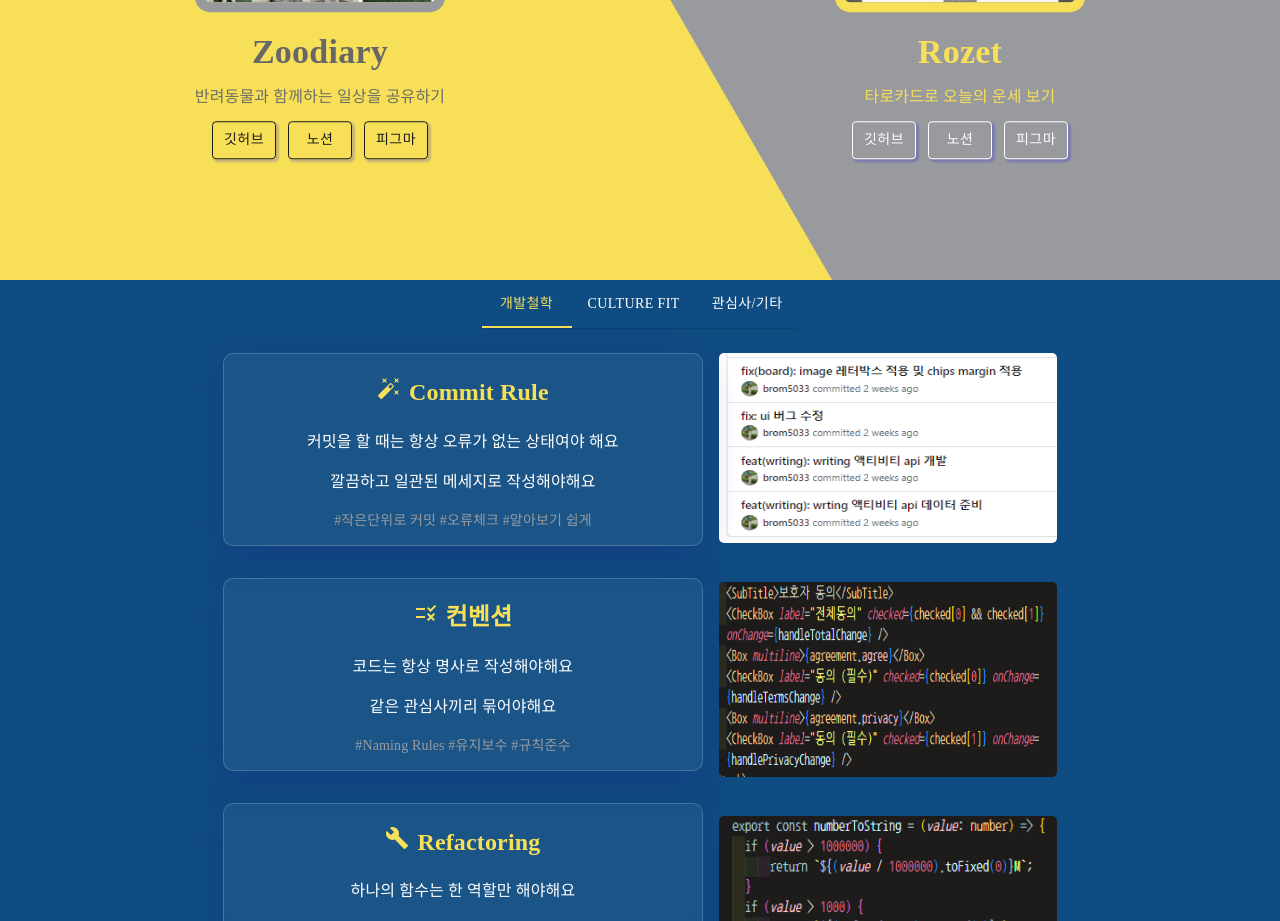
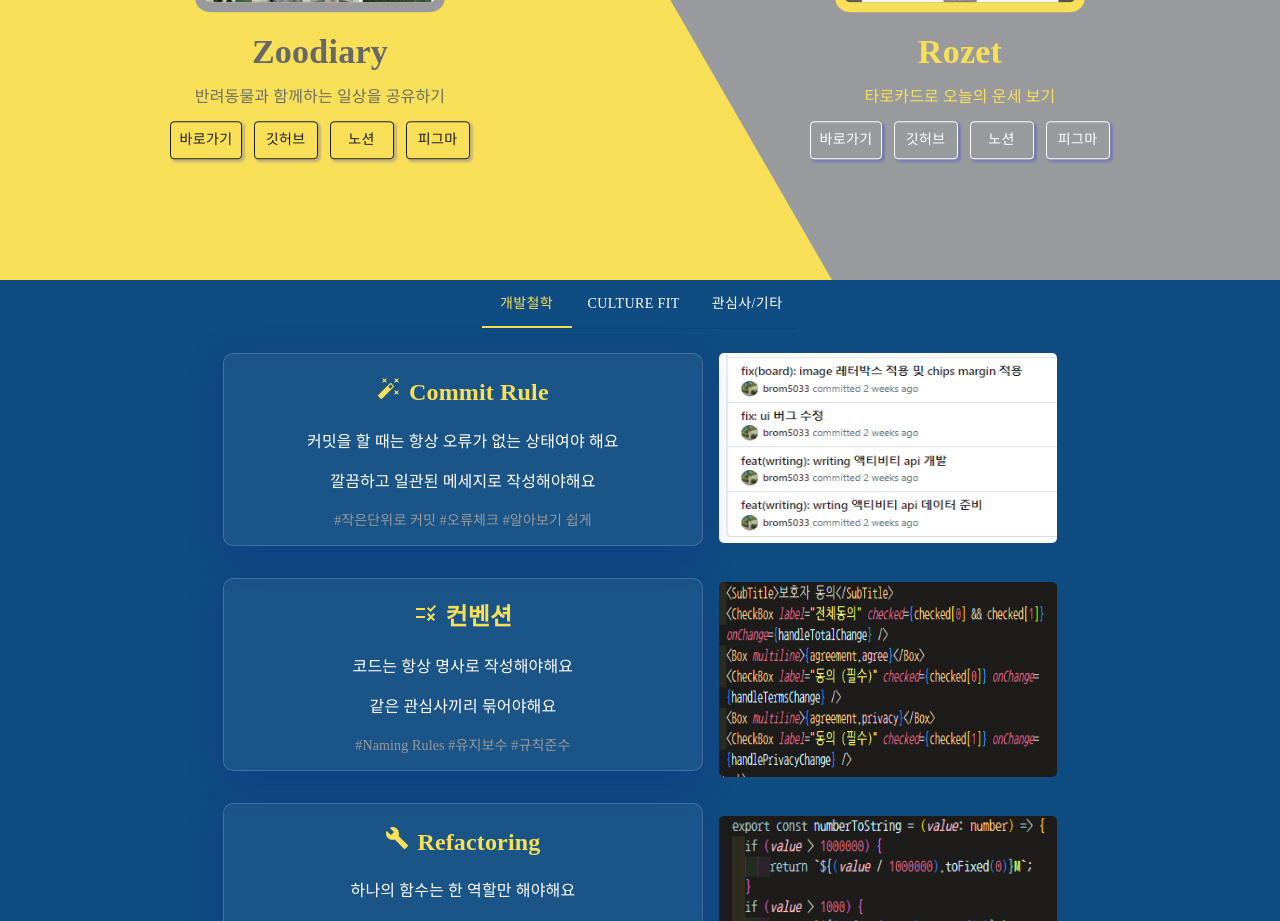
Before and after one commit to brom5033/brom5033.github.io, a React (Vite) app: page / in a window 1280 px wide. Shown: the part 2120-3041 px from the top of the page. Built offline with nearby package versions, Linux system fonts and the light colour scheme; a web font is replaced by a local one.

Commit message:
style(third): 바로가기 button add

```diff
--- a/src/components/organisms/Third.tsx
+++ b/src/components/organisms/Third.tsx
@@ -66,6 +66,15 @@
               반려동물과 함께하는 일상을 공유하기
             </Typography>
             <Stack direction="row" gap="12px" sx={Object.assign({}, style.mAuto, style.wFitContent)}>
+              <Button
+                component={motion.a}
+                whileHover={{ scale: 1.1 }}
+                sx={style.blackButton}
+                href="http://zoodiary.kro.kr/"
+                target="_blank"
+              >
+                바로가기
+              </Button>
               <Tooltip title={<h3>자세한 프로젝트 내용은 readme에 작성했어요</h3>} placement="bottom" arrow>
                 <Button
                   component={motion.a}
@@ -120,6 +129,15 @@
               타로카드로 오늘의 운세 보기
             </Typography>
             <Stack direction="row" gap="12px" sx={Object.assign({}, style.mAuto, style.wFitContent)}>
+              <Button
+                component={motion.a}
+                whileHover={{ scale: 1.1 }}
+                sx={style.whiteButton}
+                href="https://brom5033.github.io/rozet/"
+                target="_blank"
+              >
+                바로가기
+              </Button>
               <Tooltip title={<h3>자세한 프로젝트 내용은 readme에 작성했어요</h3>} placement="bottom" arrow>
                 <Button
                   component={motion.a}
```
